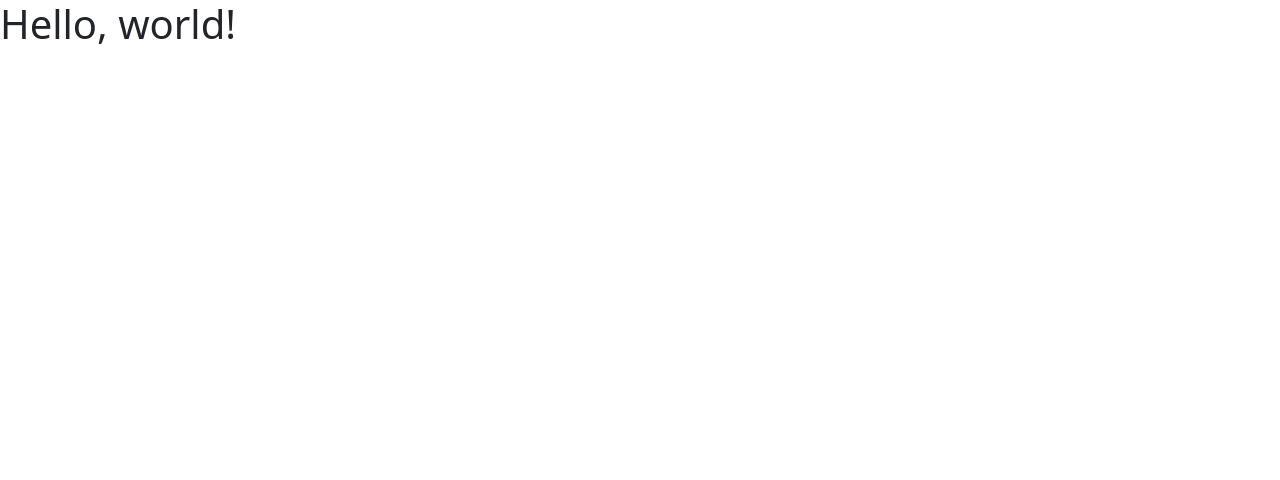
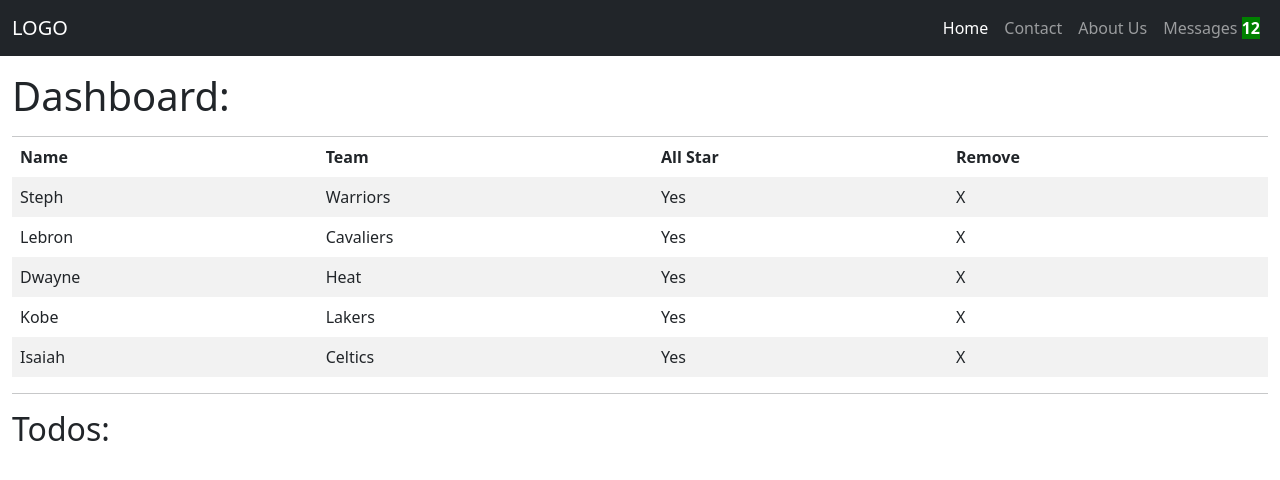
Before and after one commit to missile720/Bootstrap_Exercise_Part2, a plain HTML site: page index.html in a window 1280 px wide. Drawn offline with nearby package versions, Linux system fonts and the light colour scheme.

Commit message:
feat(Nav & Table):Created the Nav bar and the table portion

```diff
--- a/index.html
+++ b/index.html
@@ -11,11 +11,73 @@
     <!-- Style CSS -->
     <link href="css/style.css" rel = "stylesheet">
 
-    <title>Hello, world!</title>
+    <title>Bootstrap Exercise 2</title>
   </head>
   <body>
-    <h1>Hello, world!</h1>
-
+    <nav class="navbar navbar-expand-lg navbar-dark bg-dark">
+      <div class="container-fluid">
+        <a class="navbar-brand" href="#">LOGO</a>
+        <button class="navbar-toggler" type="button" data-bs-toggle="collapse" data-bs-target="#navbarNavAltMarkup" aria-controls="navbarNavAltMarkup" aria-expanded="false" aria-label="Toggle navigation">
+          <span class="navbar-toggler-icon"></span>
+        </button>
+        <div class="collapse navbar-collapse " id="navbarNavAltMarkup" style="justify-content: flex-end;">
+          <div class="navbar-nav">
+            <a class="nav-link active" aria-current="page" href="#">Home</a>
+            <a class="nav-link" href="#">Contact</a>
+            <a class="nav-link" href="#">About Us</a>
+            <a class="nav-link" href="#">Messages <span class="fw-bold text-white" style="background-color: green;">12</span></a>
+          </div>
+        </div>
+      </div>
+    </nav>
+    <div class="container-fluid">
+      <h1 class="mt-3">Dashboard:</h1>
+      <hr class="mb-0">
+      <table class="table table-striped table-borderless">
+        <thead>
+          <tr>
+            <th scope="col">Name</th>
+            <th scope="col">Team</th>
+            <th scope="col">All Star</th>
+            <th scope="col">Remove</th>
+          </tr>
+        </thead>
+        <tbody>
+          <tr>
+            <td scope="row">Steph</td>
+            <td>Warriors</td>
+            <td>Yes</td>
+            <td>X</td>
+          </tr>
+          <tr>
+            <td scope="row">Lebron</td>
+            <td>Cavaliers</td>
+            <td>Yes</td>
+            <td>X</td>
+          </tr>
+          <tr>
+            <td scope="row">Dwayne</td>
+            <td>Heat</td>
+            <td>Yes</td>
+            <td>X</td>
+          </tr>
+          <tr>
+            <td scope="row">Kobe</td>
+            <td>Lakers</td>
+            <td>Yes</td>
+            <td>X</td>
+          </tr>
+          <tr>
+            <td scope="row">Isaiah</td>
+            <td>Celtics</td>
+            <td>Yes</td>
+            <td>X</td>
+          </tr>
+        </tbody>
+      </table>
+      <hr>
+      <h2>Todos:</h2>
+    </div>
 
 
 
```
